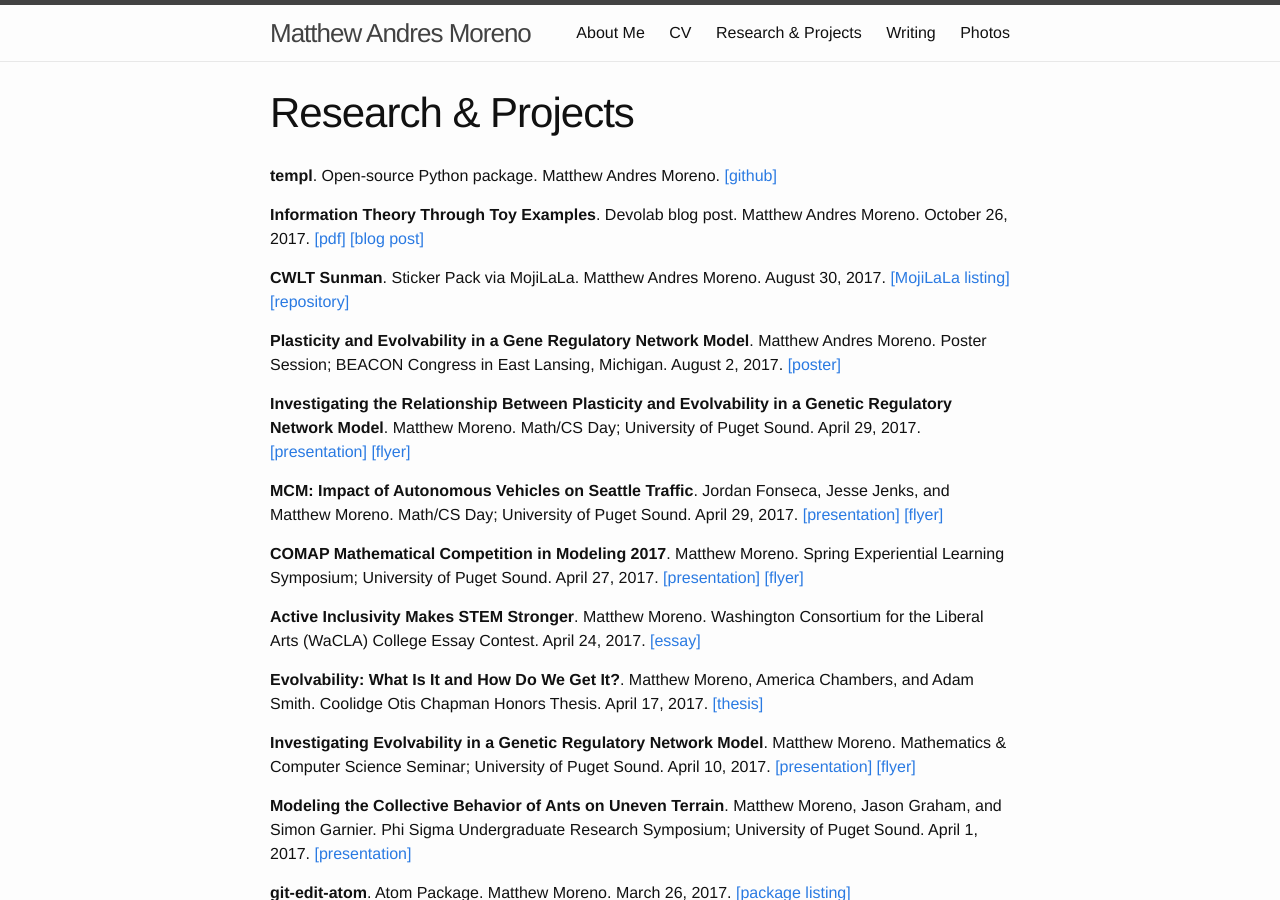
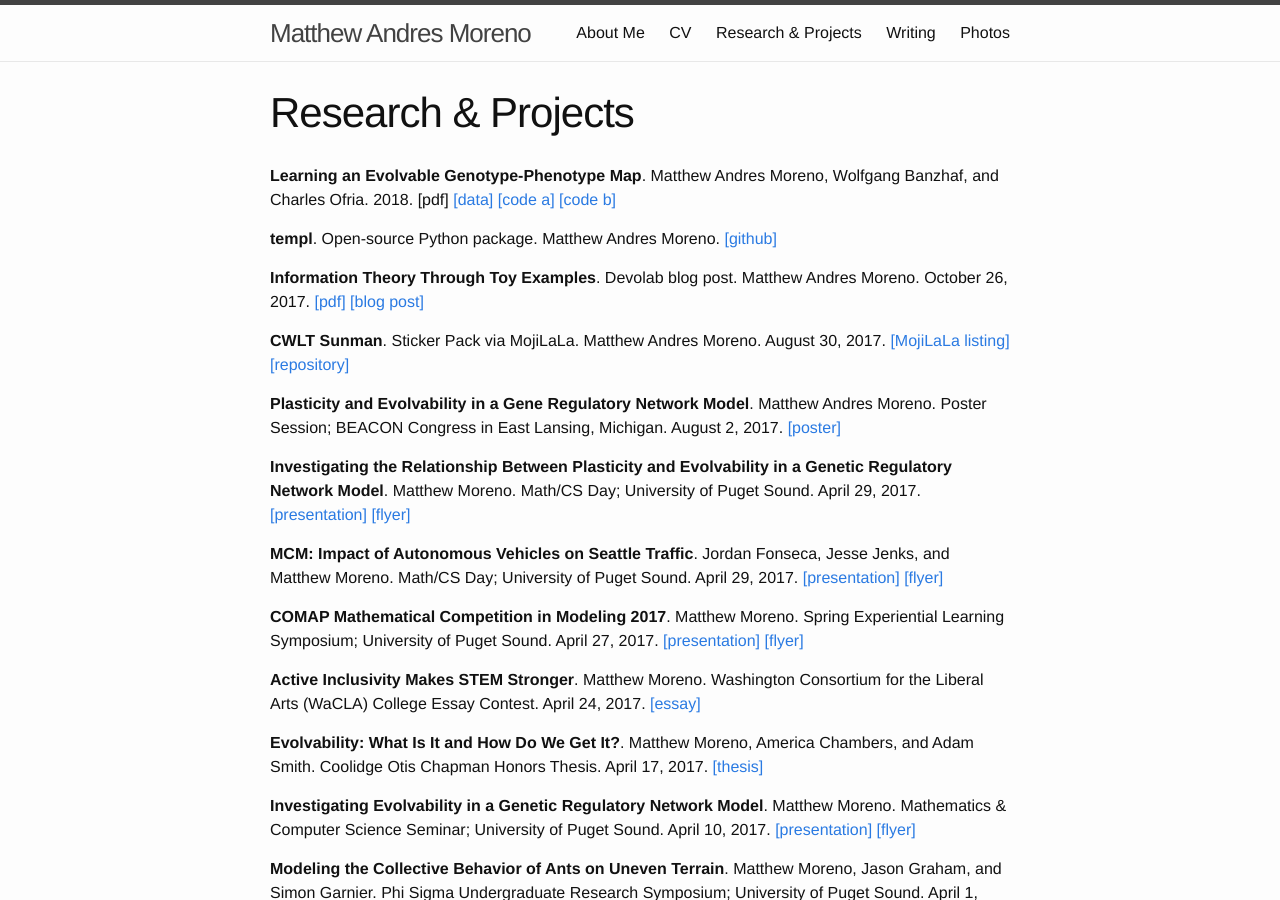
Before and after one commit to mmore500/mmore500.github.io, a Jekyll site: the page built from research.md, in a window 1280 px wide and 900 px high. Built offline with Jekyll 4.4.1, drawn with Linux system fonts in a browser that asks for light colours.

Commit message:
Add GECCO project to research listing

```diff
--- a/research.md
+++ b/research.md
@@ -3,6 +3,8 @@ layout: page
 title: Research & Projects
 permalink: /research/
 ---
+
+**Learning an Evolvable Genotype-Phenotype Map**. Matthew Andres Moreno, Wolfgang Banzhaf, and Charles Ofria. 2018. [pdf] [[data]](https://osf.io/n92c7/) [[code a]](https://github.com/mmore500/cse-848-project) [[code b]](https://github.com/mmore500/scrabble_evo_autoencoder)
 
 **templ**. Open-source Python package. Matthew Andres Moreno. [[github]](https://github.com/mmore500/templ)
 
```
